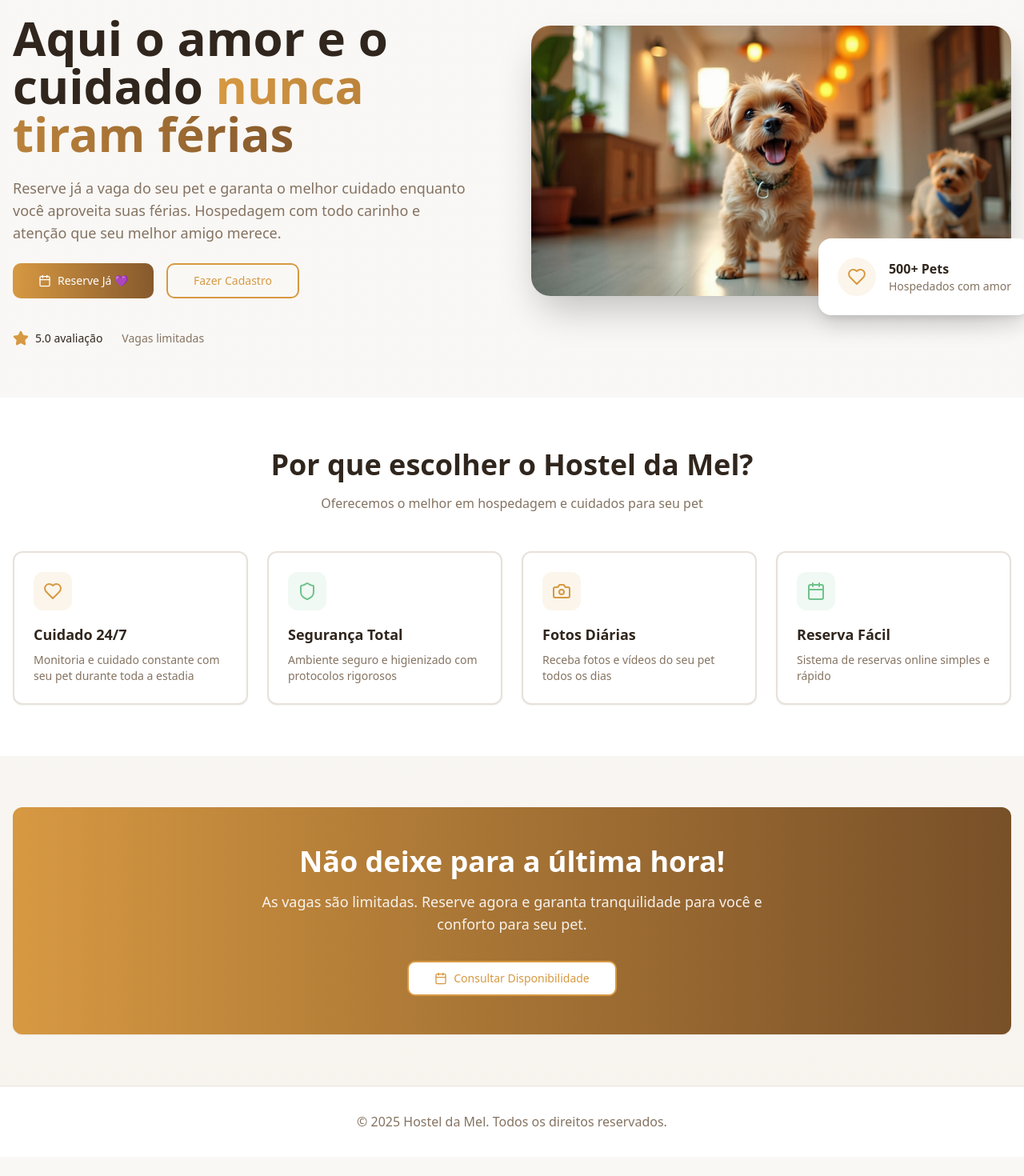
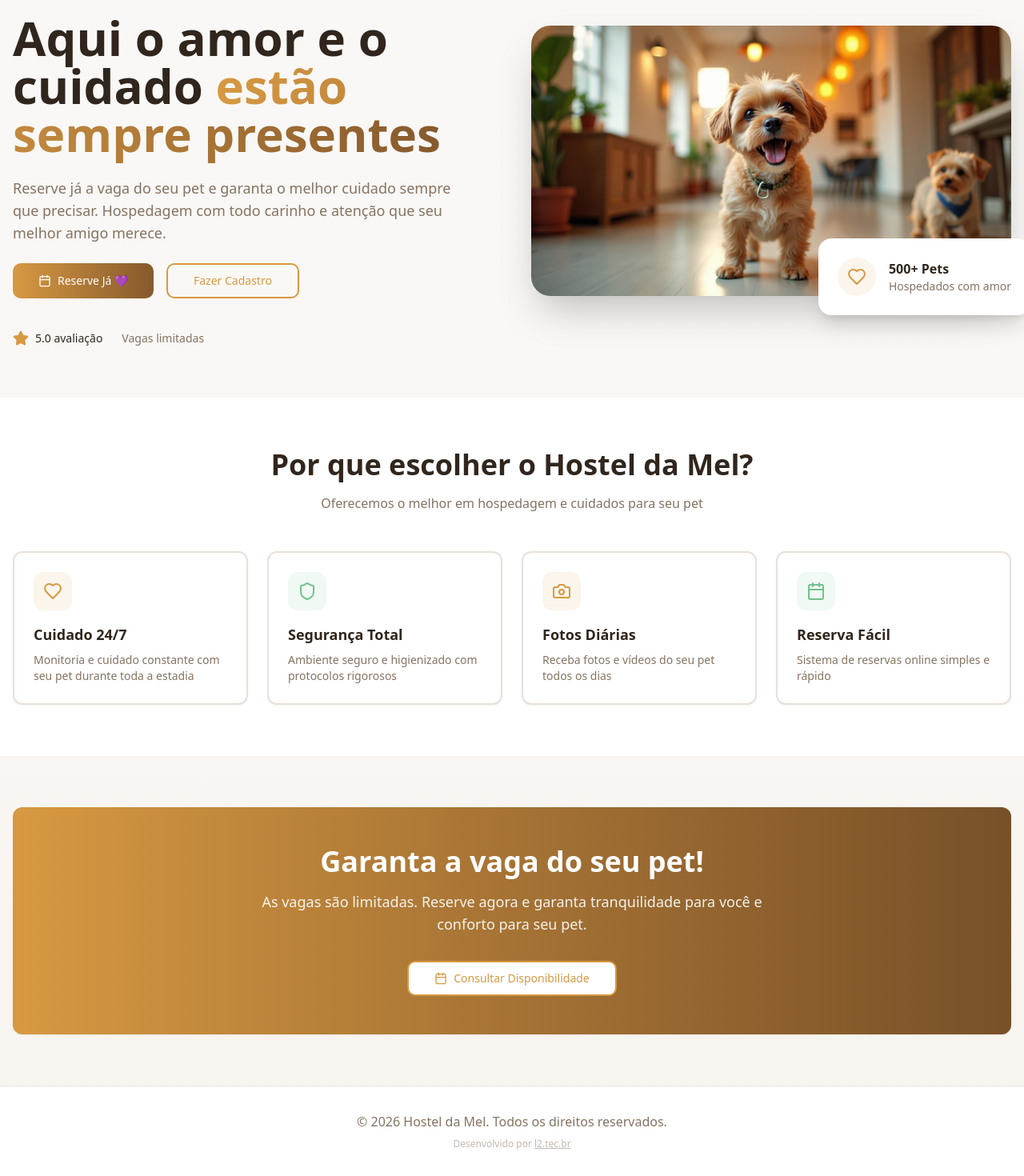
Before and after one commit to hostel-da-mel/mel-pet-hub, a React (Vite) app: page / in a window 1280 px wide. Shown: the part 127-1597 px from the top of the page at 80% size. Before the commit the page ends 1573 px from the top, so only its background shows below. Built offline with nearby package versions, Linux system fonts and the light colour scheme; no server answers.

Commit message:
referencia l2

```diff
--- a/src/pages/AboutUs.tsx
+++ b/src/pages/AboutUs.tsx
@@ -342,7 +342,8 @@ const AboutUs = () => {
       {/* Footer */}
       <footer className="bg-card border-t border-border py-8">
         <div className="container mx-auto px-4 text-center text-muted-foreground">
-          <p>&copy; 2025 Hostel da Mel. Todos os direitos reservados.</p>
+          <p>&copy; 2026 Hostel da Mel. Todos os direitos reservados.</p>
+          <p className="text-xs mt-2 opacity-50">Desenvolvido por <a href="https://l2.tec.br" target="_blank" rel="noopener noreferrer" className="hover:opacity-80 underline">l2.tec.br</a></p>
         </div>
       </footer>
     </div>
--- a/src/pages/Home.tsx
+++ b/src/pages/Home.tsx
@@ -24,13 +24,13 @@ const Home = () => {
               <h1 className="text-4xl md:text-5xl lg:text-6xl font-bold leading-tight">
                 Aqui o amor e o cuidado{" "}
                 <span className="bg-gradient-to-r from-honey-gold to-honey-dark bg-clip-text text-transparent">
-                  nunca tiram férias
+                  estão sempre presentes
                 </span>
               </h1>
 
               <p className="text-lg text-muted-foreground max-w-xl">
                 Reserve já a vaga do seu pet e garanta o melhor cuidado
-                enquanto você aproveita suas férias. Hospedagem com todo carinho e atenção
+                sempre que precisar. Hospedagem com todo carinho e atenção
                 que seu melhor amigo merece.
               </p>
 
@@ -154,7 +154,7 @@ const Home = () => {
             <CardContent className="p-12 relative z-10">
               <div className="max-w-2xl mx-auto text-center">
                 <h2 className="text-3xl md:text-4xl font-bold mb-4">
-                  Não deixe para a última hora!
+                  Garanta a vaga do seu pet!
                 </h2>
                 <p className="text-white/90 mb-8 text-lg">
                   As vagas são limitadas. Reserve agora e garanta
@@ -176,7 +176,8 @@ const Home = () => {
       {/* Footer */}
       <footer className="bg-card border-t border-border py-8">
         <div className="container mx-auto px-4 text-center text-muted-foreground">
-          <p>&copy; 2025 Hostel da Mel. Todos os direitos reservados.</p>
+          <p>&copy; 2026 Hostel da Mel. Todos os direitos reservados.</p>
+          <p className="text-xs mt-2 opacity-50">Desenvolvido por <a href="https://l2.tec.br" target="_blank" rel="noopener noreferrer" className="hover:opacity-80 underline">l2.tec.br</a></p>
         </div>
       </footer>
     </div>
```
